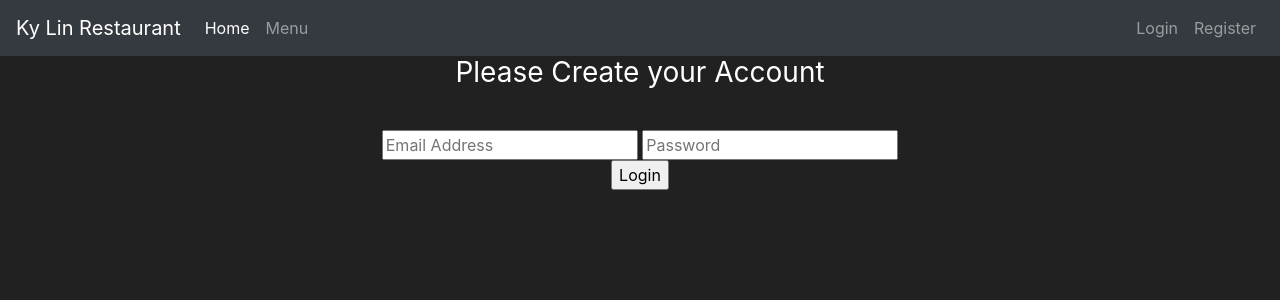
After one commit to kevinluuhuynh/OnlineRestaurant, a Flask app: page /login in a window 1280 px wide. The commit adds this page. Shown: the top 300 px of the page. Run offline with Flask 2, Linux system fonts and the light colour scheme; some libraries are stand-ins or nearby versions.

Commit message:
successfully adds register account to db

```diff
--- a/app.py
+++ b/app.py
@@ -17,6 +17,9 @@ mysql = MySQL(app)
 @app.route('/')
 @app.route('/home')
 def home_page():
+    # Check if user is loggedin
+    if 'loggedin' in session:
+        return render_template('home.html', id=session['account_id'])
     return render_template('home.html')
 
 
@@ -26,6 +29,45 @@ def menu_page():
     cursor.execute("SELECT * FROM menu")
     data = cursor.fetchall()
     return render_template('menu.html', menu=data)
+
+
+@app.route('/login', methods=['GET', 'POST'])
+def login_page():
+    # Output message if something goes wrong...
+    msg = ''
+    # Check if "username" and "password" POST requests exist (user submitted form)
+    if request.method == 'POST' and 'email' in request.form and 'password' in request.form:
+        # Create variables for easy access
+        email = request.form['email']
+        password = request.form['password']
+        # Check if account exists using MySQL
+        cursor = mysql.connection.cursor(MySQLdb.cursors.DictCursor)
+        cursor.execute('SELECT * FROM account WHERE email = %s AND password = %s', (email, password,))
+        # Fetch one record and return result
+        account = cursor.fetchone()
+        # If account exists in accounts table in out database
+        if account:
+            # Create session data, we can access this data in other routes
+            session['loggedin'] = True
+            session['id'] = account['account_id']
+            session['email'] = account['email']
+            # Redirect to home page
+            return redirect(url_for('home_page'))
+        else:
+            # Account doesnt exist or username/password incorrect
+            msg = 'Incorrect username/password!'
+    # Show the login form with message (if any)
+    return render_template('login.html', msg=msg)
+
+
+@app.route('/logout')
+def logout():
+    # Remove session data, this will log the user out
+   session.pop('loggedin', None)
+   session.pop('id', None)
+   session.pop('email', None)
+   # Redirect to login page
+   return redirect(url_for('login_page'))
 
 
 @app.route('/register', methods=['GET', 'POST'])
@@ -53,11 +95,11 @@ def register_page():
             msg = 'Account already exists!'
         elif not re.match(r'[^@]+@[^@]+\.[^@]+', email):
             msg = 'Invalid email address!'
-        elif not re.match(r'[A-Za-z0-9]+', first_name):
+        elif not re.match(r'[A-Za-z]+', first_name):
             msg = 'First name must contain only characters!'
-        elif not re.match(r'[A-Za-z0-9]+', last_name):
+        elif not re.match(r'[A-Za-z]+', last_name):
             msg = 'Last name must contain only characters!'
-        elif not re.match(r'[A-Za-z0-9]+', phone):
+        elif not re.match(r'[0-9]+', phone):
             msg = 'Phone number must contain only numbers!'
         elif not re.match(r'[A-Za-z0-9]+', first_name):
             msg = 'Address must contain only characters and numbers!'
@@ -66,7 +108,7 @@ def register_page():
         else:
             # Account doesnt exists and the form data is valid, now insert new account into accounts table
             cursor.execute('INSERT INTO account (first_name, last_name, phone, address, password, email)'
-                           ' VALUES ( %s, %s, %s)', (first_name, last_name, phone, address, password, email,))
+                           ' VALUES ( %s, %s, %s, %s, %s, %s)', (first_name, last_name, phone, address, password, email,))
             mysql.connection.commit()
             msg = 'You have successfully registered!'
 
--- a/templates/base.html
+++ b/templates/base.html
@@ -29,7 +29,7 @@
         </ul>
         <ul class="navbar-nav">
             <li class="nav-item">
-                <a class="nav-link" href="#">Login</a>
+                <a class="nav-link" href="{{ url_for('login_page') }}">Login</a>
             </li>
             <li class="nav-item">
                 <a class="nav-link" href="{{ url_for('register_page') }}">Register</a>
@@ -40,11 +40,10 @@
       {% block content %}
 
       {% endblock %}
-      <!-- Future Content here -->
 
 
 
-      <!-- Optional JavaScript -->
+
       <!-- jQuery first, then Popper.js, then Bootstrap JS -->
       <script src='https://kit.fontawesome.com/a076d05399.js'></script>
       <script src="https://code.jquery.com/jquery-3.5.1.slim.min.js" integrity="sha384-DfXdz2htPH0lsSSs5nCTpuj/zy4C+OGpamoFVy38MVBnE+IbbVYUew+OrCXaRkfj" crossorigin="anonymous"></script>
--- /dev/null
+++ b/templates/login.html
@@ -0,0 +1,22 @@
+{% extends 'base.html' %}
+{% block title %}
+    Login
+{% endblock %}
+
+{% block content %}
+<body class="text-center">
+    <div class="container">
+			<h1 class="h3 mb-3 font-weight-normal">
+                Please Create your Account
+            </h1>
+            <br>
+			<form method="POST">
+
+				<input type="text" name="username" placeholder="Email Address" id="email" required>
+				<input type="password" name="password" placeholder="Password" id="password" required>
+				<div class="msg">{{ msg }}</div>
+				<input type="submit" value="Login">
+			</form>
+    </div>
+</body>
+{% endblock %}
```
